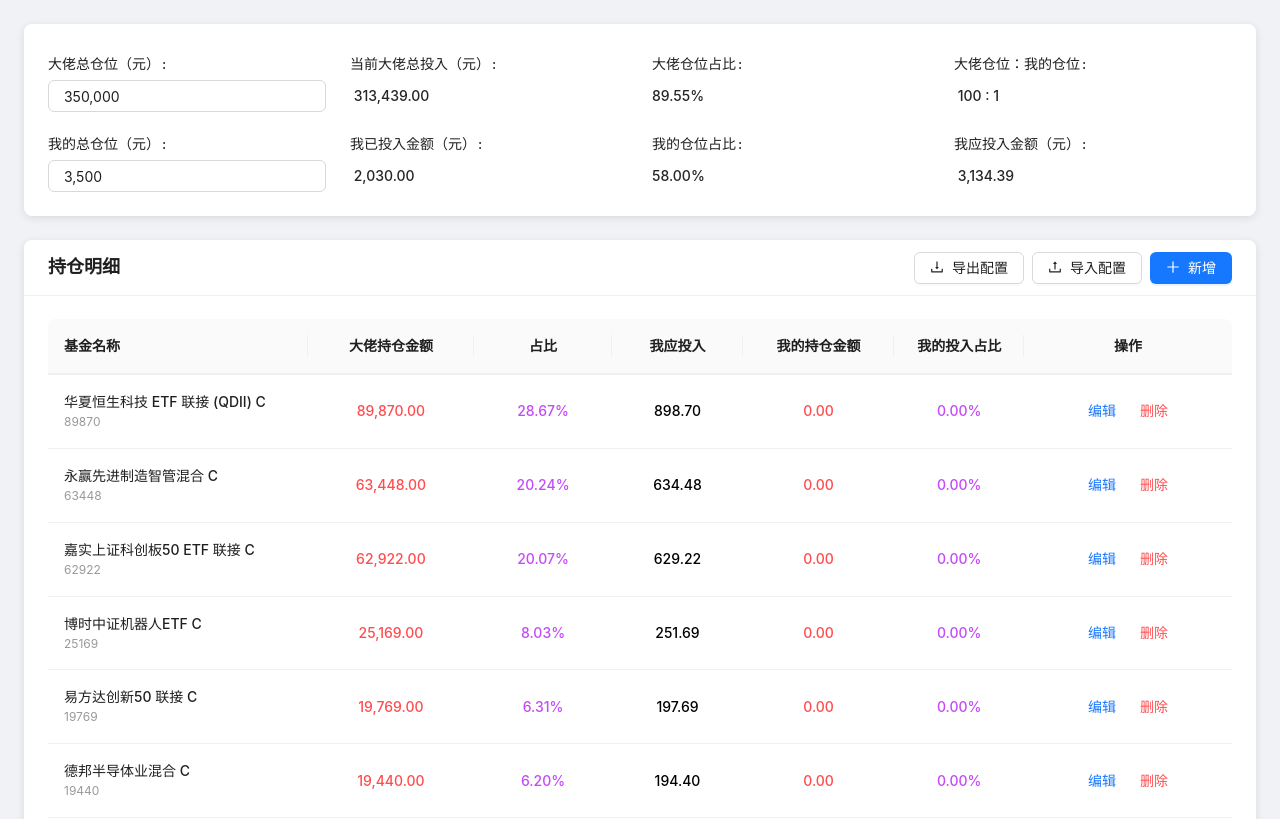
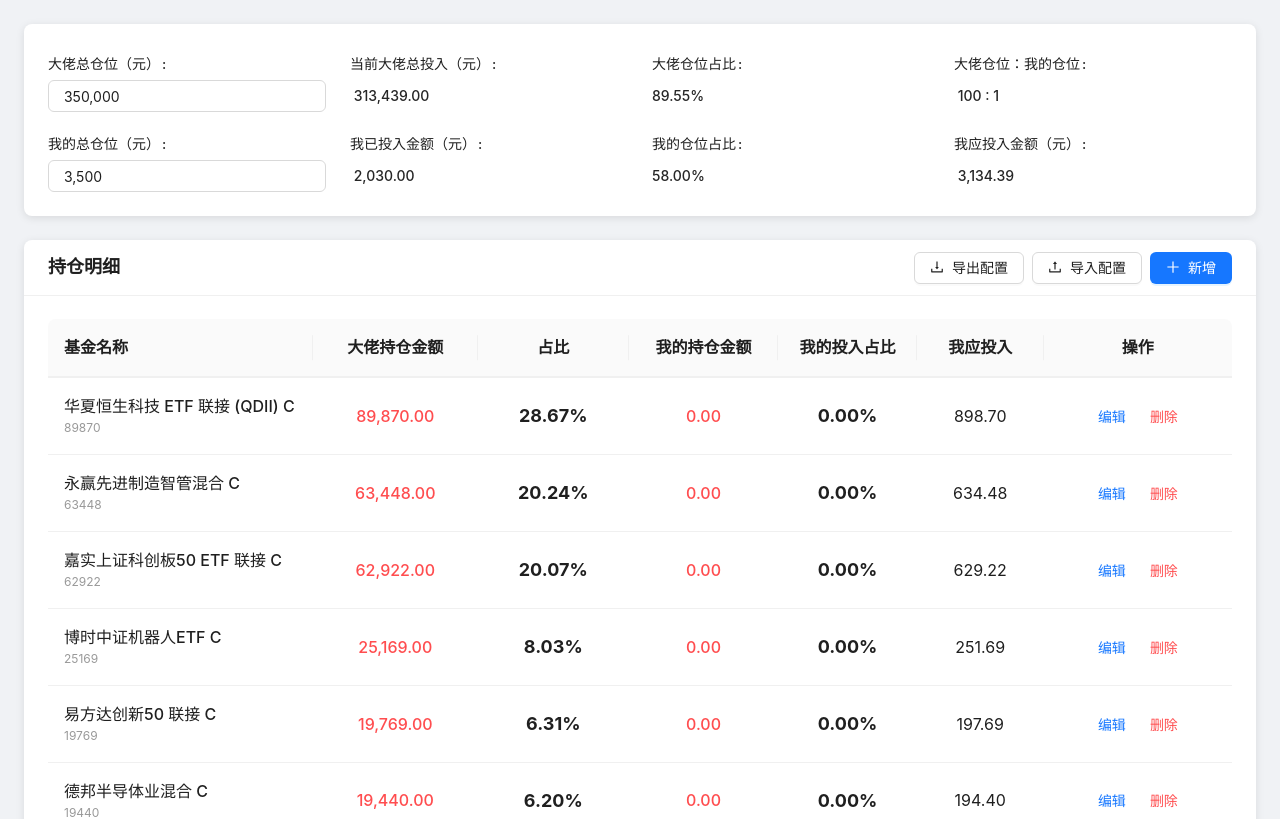
Before and after one commit to CoKoii/YJJSQ, a Vue app: page / in a window 1280 px wide. Shown: the top 819 px of the page. Built offline with nearby package versions, Linux system fonts and the light colour scheme.

Commit message:
优化表格样式和数据展示，调整字体大小和颜色，重新排列列顺序

```diff
--- a/src/components/HoldingsTable.vue
+++ b/src/components/HoldingsTable.vue
@@ -48,28 +48,33 @@
 
           <!-- 占比 -->
           <template v-else-if="column.key === 'ratio'">
-            <span style="color: #c44bf7; font-weight: 500"
+            <span style="font-weight: bold; font-size: 18px"
               >{{ getBossRatio(record.bossAmount) }}%</span
             >
           </template>
 
           <!-- 我应投入 -->
           <template v-else-if="column.key === 'shouldInvest'">
-            <span style="color: black; font-weight: 500">{{
-              formatMoney(getShouldInvest(record.bossAmount))
-            }}</span>
+            <span>{{ formatMoney(getShouldInvest(record.bossAmount)) }}</span>
           </template>
 
           <!-- 我目前投入 -->
           <template v-else-if="column.key === 'myActualAmount'">
-            <span style="color: #ff4d4f; font-weight: 500">{{
-              formatMoney(record.myActualAmount)
-            }}</span>
+            <span
+              :style="{
+                color:
+                  record.myActualAmount < getShouldInvest(record.bossAmount)
+                    ? '#ff4d4f'
+                    : 'inherit',
+                fontWeight: '500',
+              }"
+              >{{ formatMoney(record.myActualAmount) }}</span
+            >
           </template>
 
           <!-- 我的投入占比 -->
           <template v-else-if="column.key === 'myRatio'">
-            <span style="color: #c44bf7; font-weight: 500"
+            <span style="font-weight: bold; font-size: 18px"
               >{{ getMyRatio(record.myActualAmount) }}%</span
             >
           </template>
@@ -159,7 +164,7 @@
   {
     title: '基金名称',
     key: 'name',
-    width: 160,
+    width: 180,
   },
   {
     title: '大佬持仓金额',
@@ -174,12 +179,6 @@
     align: 'center',
   },
   {
-    title: '我应投入',
-    key: 'shouldInvest',
-    width: 80,
-    align: 'center',
-  },
-  {
     title: '我的持仓金额',
     key: 'myActualAmount',
     width: 80,
@@ -188,6 +187,12 @@
   {
     title: '我的投入占比',
     key: 'myRatio',
+    width: 80,
+    align: 'center',
+  },
+  {
+    title: '我应投入',
+    key: 'shouldInvest',
     width: 80,
     align: 'center',
   },
@@ -371,9 +376,22 @@
 </script>
 
 <style scoped>
+.holdings-table {
+  font-size: 16px;
+}
+
+.holdings-table :deep(.ant-table) {
+  font-size: 16px;
+}
+
 .holdings-table :deep(.ant-table-thead > tr > th) {
   background-color: #fafafa;
   font-weight: 600;
+  font-size: 16px;
+}
+
+.holdings-table :deep(.ant-table-tbody > tr > td) {
+  font-size: 16px;
 }
 
 .holdings-table :deep(.ant-table-tbody > tr:hover > td) {
```
